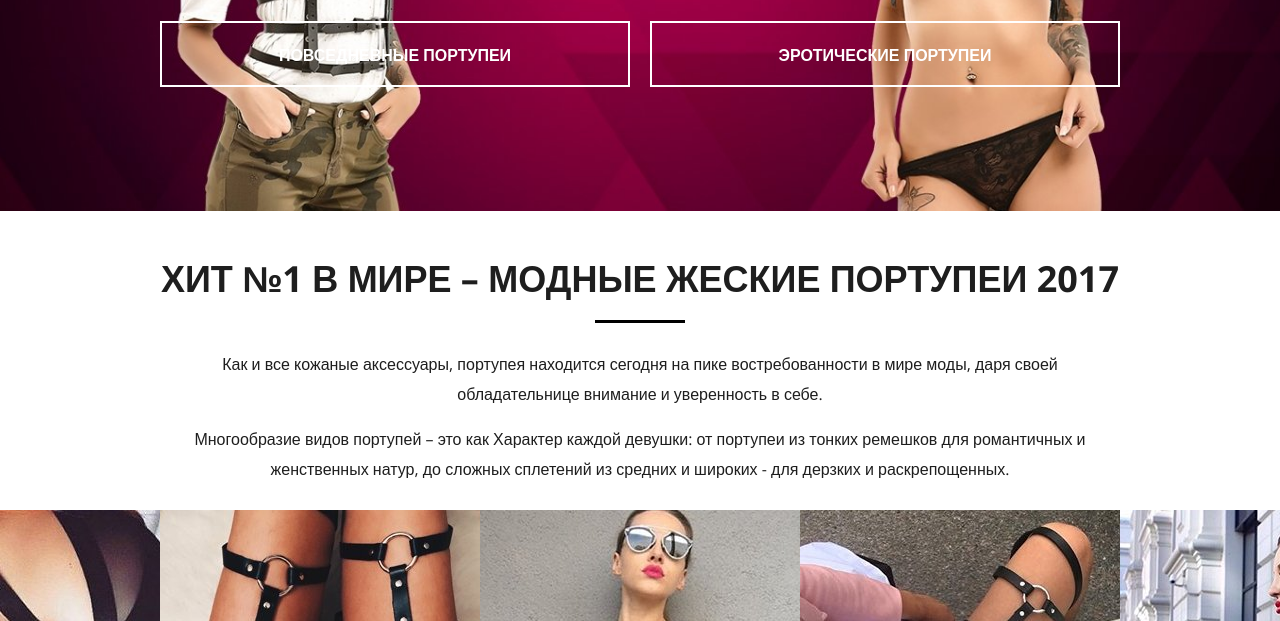
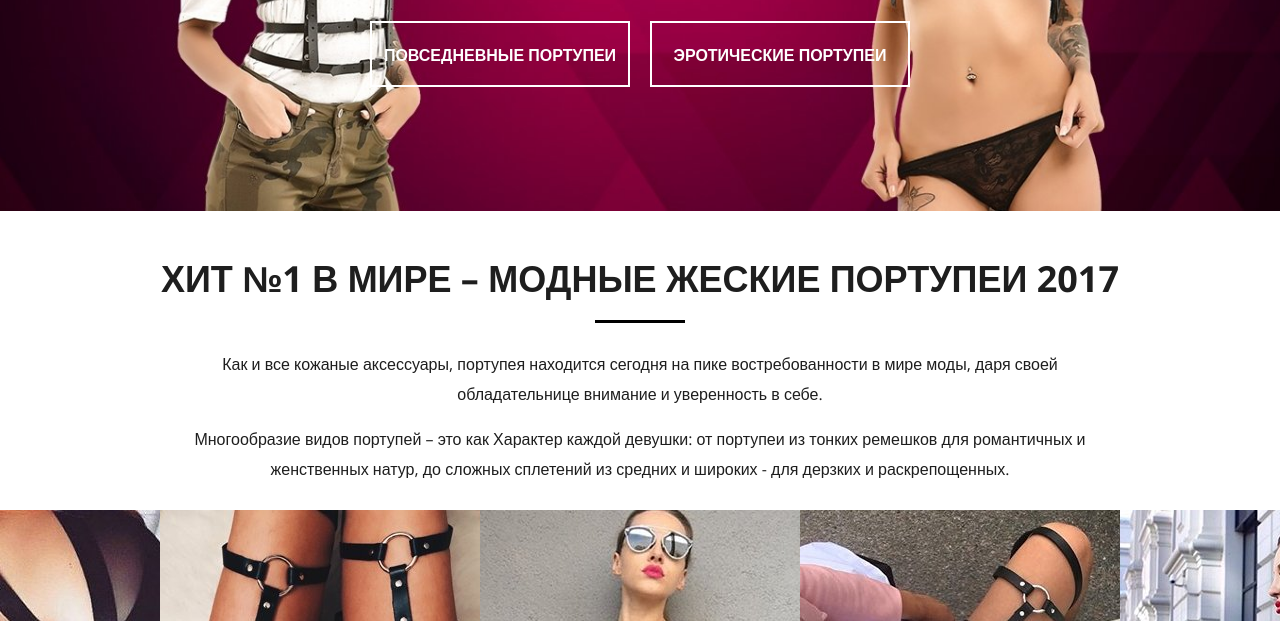
Before and after one commit to Denrubka/Harness, a plain HTML site: page index.html in a window 1280 px wide. Shown: the part 479-1100 px from the top of the page. Drawn offline with nearby package versions, Linux system fonts and the light colour scheme.

Commit message:
Поправил кнопки

```diff
--- a/css/style.css
+++ b/css/style.css
@@ -84,6 +84,7 @@ body {
 }
 .intro__btns {
   display: flex;
+  justify-content: center;
   width: 100%;
 }
 .intro__btn {
@@ -97,6 +98,7 @@ body {
   text-decoration: none;
   border: 2px solid #fff;
   padding: 17px 0 15px 0;
+  max-width: 260px;
   width: 100%;
 }
 .intro__btn:not(:last-child) {
```
